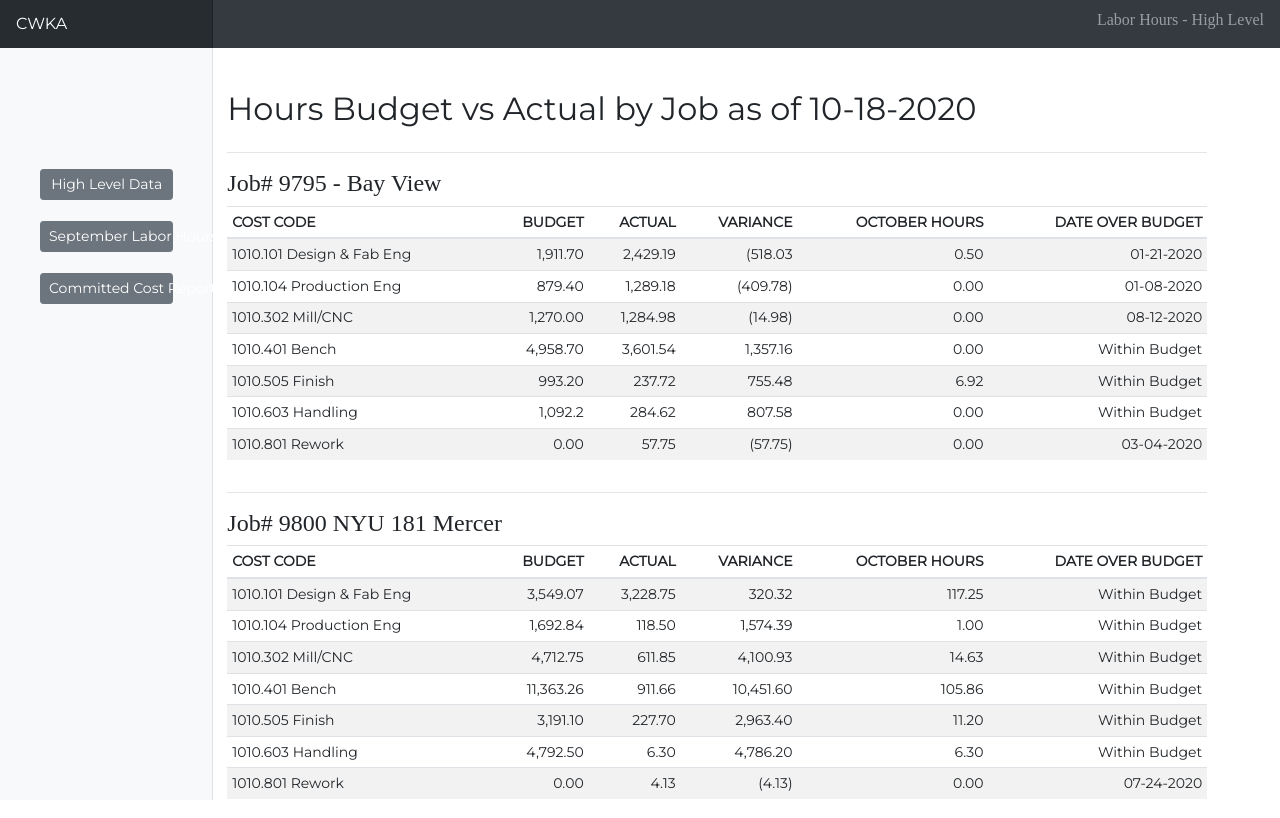
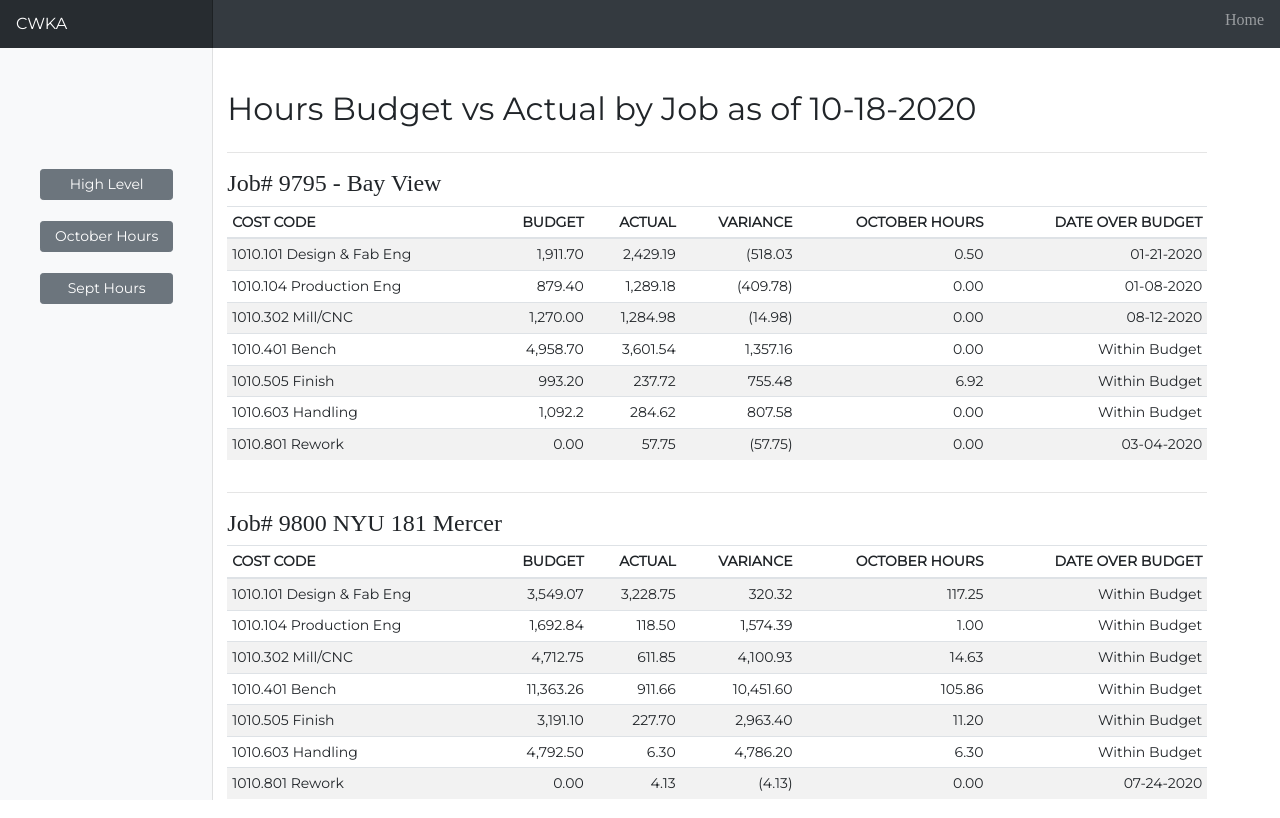
Before and after one commit to djahern-max/CWKAHoursV2, a plain HTML site: page indexOct.html in a window 1280 px wide. Shown: the top 818 px of the page. Drawn offline with nearby package versions, Linux system fonts and the light colour scheme; files whose address does not match are found by name.

Commit message:
Changing Size of Buttons

```diff
--- a/indexOct.html
+++ b/indexOct.html
@@ -54,7 +54,7 @@
     <ul class="navbar-nav px-3">
       <li class="nav-item text-nowrap">
         <h6>
-          <a class="nav-link" href="companyData.html">Labor Hours - High Level</a>
+          <a class="nav-link" href="index.html">Home</a>
         </h6>
       </li>
     </ul>
@@ -182,11 +182,11 @@
         <br>
         <ul class="navbar-nav px-3">
           <br>
-          <a class="btn btn-secondary btn-sm mr-4 ml-4" href="companyData.html" role="button">High Level Data</a>
+          <a class="btn btn-secondary btn-sm mr-4 ml-4" href="companyData.html" role="button">High Level</a>
           <br>
-          <a class="btn btn-secondary btn-sm mr-4 ml-4" href="indexSept.html" role="button">September Labor Hours</a>
+          <a class="btn btn-secondary btn-sm mr-4 ml-4" href="indexOct.html" role="button">October Hours</a>
           <br>
-          <a class="btn btn-secondary btn-sm mr-4 ml-4" href="index.html" role="button">Committed Cost Reports</a>
+          <a class="btn btn-secondary btn-sm mr-4 ml-4" href="indexSept.html" role="button">Sept Hours</a>
         </ul>
       </nav>
 
```
Also changed, not shown: index.html (+3 -3 lines), indexSept.html (+4 -4 lines).
